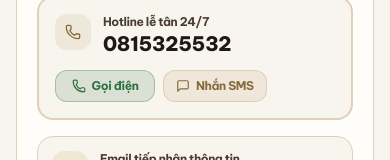
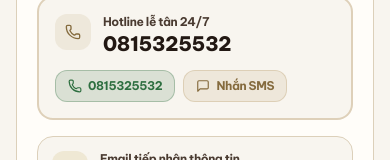
Before and after one commit to dacata1901/NhaNghiThaPhuong, a React (Vite) app: page /contact in a window 390 px wide. Shown: the part 374-534 px from the top of the page. Built offline with nearby package versions, Linux system fonts and the light colour scheme; no server answers; the database is empty.

Commit message:
style: embed phone number directly inside call button in PhoneActions

```diff
--- a/src/components/ui/PhoneActions.tsx
+++ b/src/components/ui/PhoneActions.tsx
@@ -24,19 +24,16 @@ export const PhoneActions: React.FC<PhoneActionsProps> = ({
 
   return (
     <div className={cn('inline-flex flex-wrap items-center gap-2', className)}>
-      {showNumber && (
-        <span className="font-extrabold text-text-primary mr-1">{phone}</span>
-      )}
       <a
         href={`tel:${cleanPhone}`}
         title={`Gọi điện tới ${phone}`}
         className={cn(
           'inline-flex items-center justify-center gap-1.5 font-bold rounded-xl transition-all bg-state-success/15 text-state-success hover:bg-state-success hover:text-white border border-state-success/30 whitespace-nowrap',
-          size === 'sm' ? 'h-8 min-w-[100px] px-3 text-xs' : 'h-9 min-w-[112px] px-3.5 text-sm'
+          size === 'sm' ? 'h-8 min-w-[116px] px-3 text-xs' : 'h-9 min-w-[128px] px-3.5 text-sm'
         )}
       >
         <Phone className={size === 'sm' ? 'w-3.5 h-3.5' : 'w-4 h-4'} />
-        Gọi điện
+        <span>{phone}</span>
       </a>
       <a
         href={smsHref}
```
